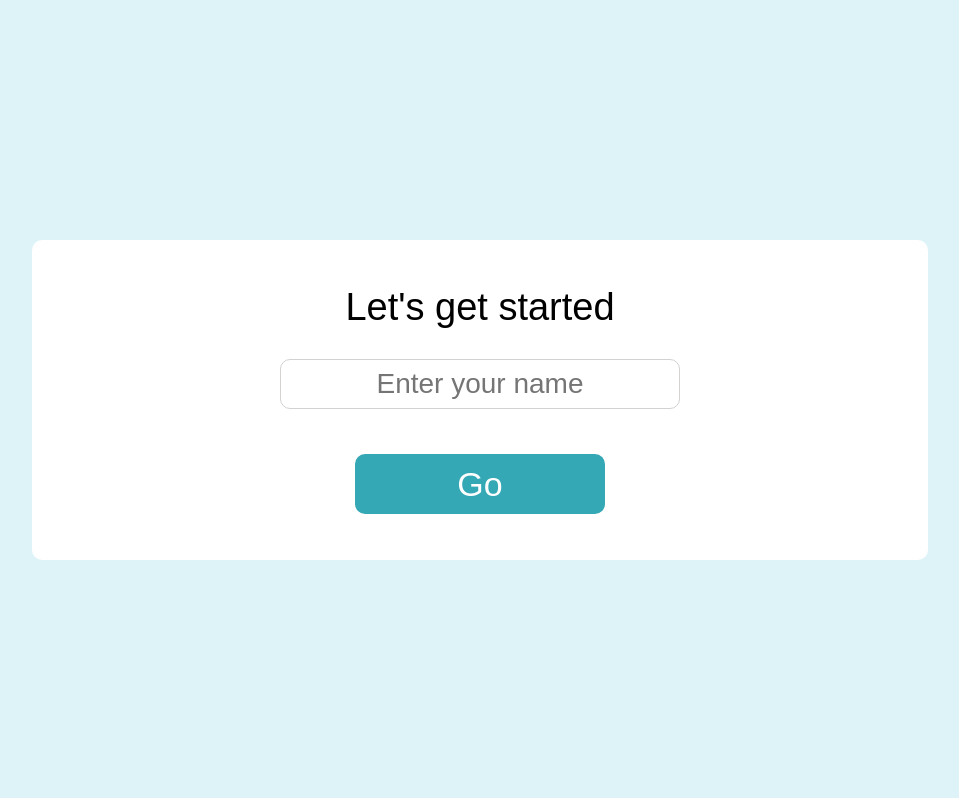
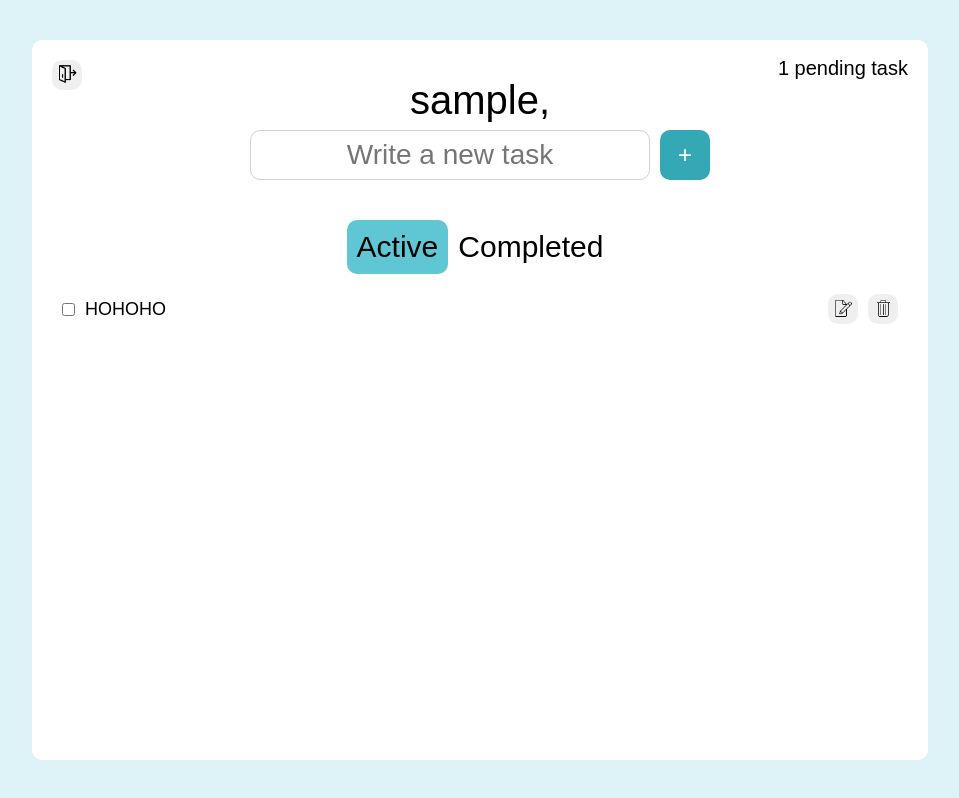
Before and after one commit to xzfantom/react-intensive, a React (Create React App) app: page /to-do in a window 1280 px wide. Before the commit this address led to /. Shown: the whole page, without its empty margins (160-1119 px from the left). Built offline with nearby package versions, Linux system fonts and the light colour scheme; sample sign-in values are in the browser's storage.

Commit message:
fix: delete initial state, minor fixes

```diff
--- a/src/components/Button/Button.module.css
+++ b/src/components/Button/Button.module.css
@@ -25,9 +25,9 @@
 .addTask {
   color: white;
   background-color: #34a8b5;
-  height: 52px;
-  min-width: 52px;
-  width: 52px;
+  height: 50px;
+  min-width: 50px;
+  width: 50px;
   font-size: 24px;
   font-weight: 300;
 }
@@ -46,3 +46,14 @@
 .tool:disabled {
   cursor: not-allowed;
 }
+
+.exit {
+  height: 30px;
+  min-width: 30px;
+  width: auto;
+  font-size: 14px;
+  position: absolute;
+  top: 0;
+  left: 0;
+  z-index: 1;
+}
--- a/src/components/Button/Button.tsx
+++ b/src/components/Button/Button.tsx
@@ -2,7 +2,7 @@ import { FC, ReactNode } from 'react';
 import styles from './Button.module.css';
 
 type Props = {
-  myClassName: 'primary' | 'addTask' | 'tool';
+  myClassName: 'primary' | 'addTask' | 'tool' | 'exit';
   disabled?: boolean;
   children?: ReactNode;
   onClick: () => void;
--- a/src/components/Task/Task.module.css
+++ b/src/components/Task/Task.module.css
@@ -12,7 +12,7 @@
   transition: display 1s ease;
 }
 
-.completedFromCompletedTab {
+.completedFromCompletedTab div {
   text-decoration: line-through;
 }
 
--- a/src/components/Task/Task.tsx
+++ b/src/components/Task/Task.tsx
@@ -40,6 +40,8 @@ const Task: FC<Props> = (props) => {
   const completedFromActiveTabClassName = () => {
     if (isCompleted && isActiveTabSlugActive) {
       return styles.completedFromActiveTab;
+    } else if (isCompletedTabSlugActive) {
+      return styles.completedFromCompletedTab;
     }
   };
 
--- a/src/components/User/User.tsx
+++ b/src/components/User/User.tsx
@@ -2,10 +2,15 @@ import { FC, useEffect } from 'react';
 import { useSelector } from 'react-redux';
 import { useNavigate } from 'react-router-dom';
 import type { RootState } from '../../store/index';
+import Button from '../Button/Button';
 import styles from './User.module.css';
+import exitSRC from '../../assets/exitIcon.png';
+import useAppDispatch from 'src/utils/useAppDispatch';
+import { changeUserName } from 'src/store/todoSlice';
 
 const User: FC = () => {
-  const { userName } = useSelector((state: RootState) => state.todoReducer);
+  const dispatch = useAppDispatch();
+  // const { userName } = useSelector((state: RootState) => state.todoReducer);
   const allToDos = useSelector((state: RootState) => state.todoReducer.todos);
   const arrayOfAllTasks = Object.values(allToDos);
   let numOfActiveTasks = arrayOfAllTasks.filter((todo) => todo.isCompleted === false).length;
@@ -20,17 +25,28 @@ const User: FC = () => {
     if (numOfActiveTasks === 0) return styles.green;
   };
 
+  const userNamefromLS = localStorage.getItem('userName');
+
   const navigate = useNavigate();
   useEffect(() => {
-    if (!userName) {
+    if (!userNamefromLS) {
       navigate('/', { replace: true });
     }
   });
 
+  const onExit = () => {
+    localStorage.clear();
+    dispatch(changeUserName(''));
+    navigate('/', { replace: true });
+  };
+
   return (
     <div className={styles.container}>
+      <Button myClassName="exit" type="button" onClick={onExit}>
+        <img src={exitSRC} alt="delete" />
+      </Button>
       <div className={styles.container}>
-        <div className={styles.largeText}>{`${userName},`}</div>
+        <div className={styles.largeText}>{`${userNamefromLS},`}</div>
         <div className={`${styles.numOfActiveTasks} ${getActiveTasksClassName()}`}>
           {getTaskTrackingText()}
         </div>
```
Also changed, not shown: src/assets/exitIcon.png (added), 1 other file (tests, documents, lock files or other folders).
